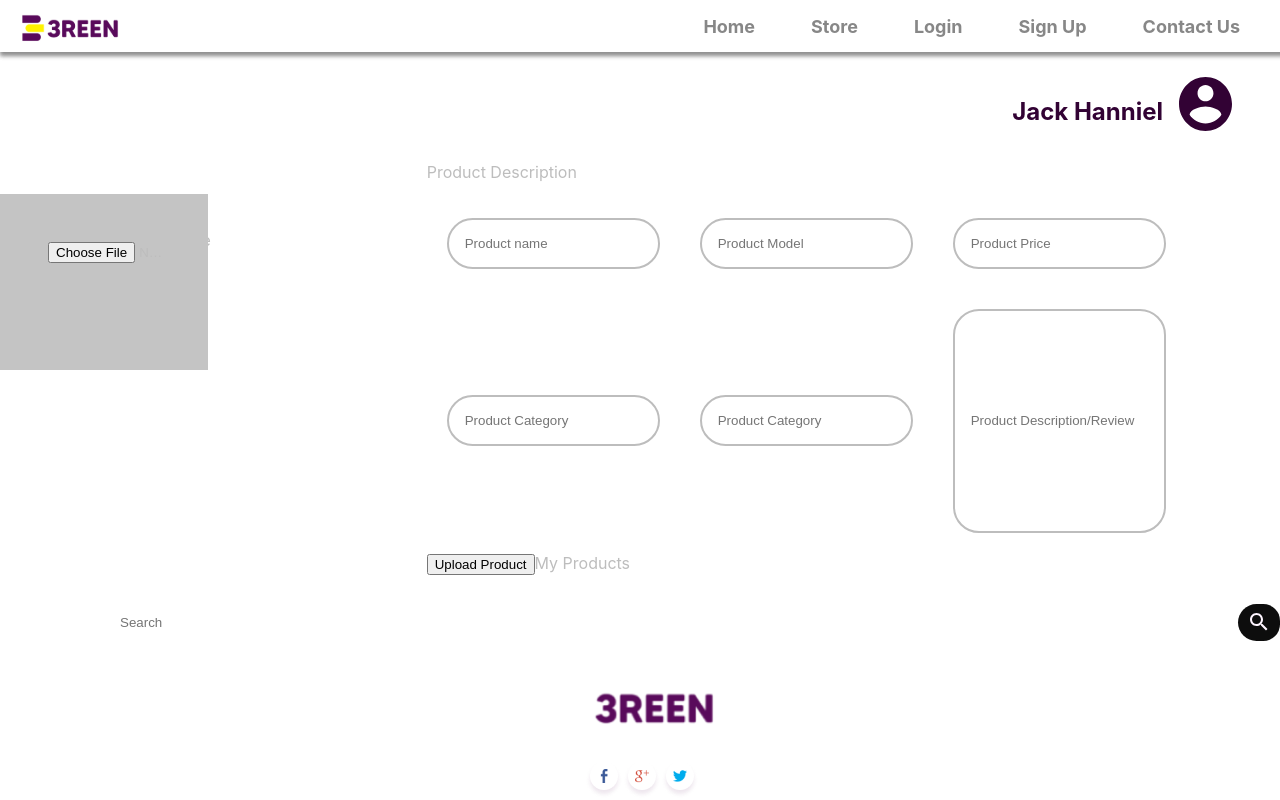
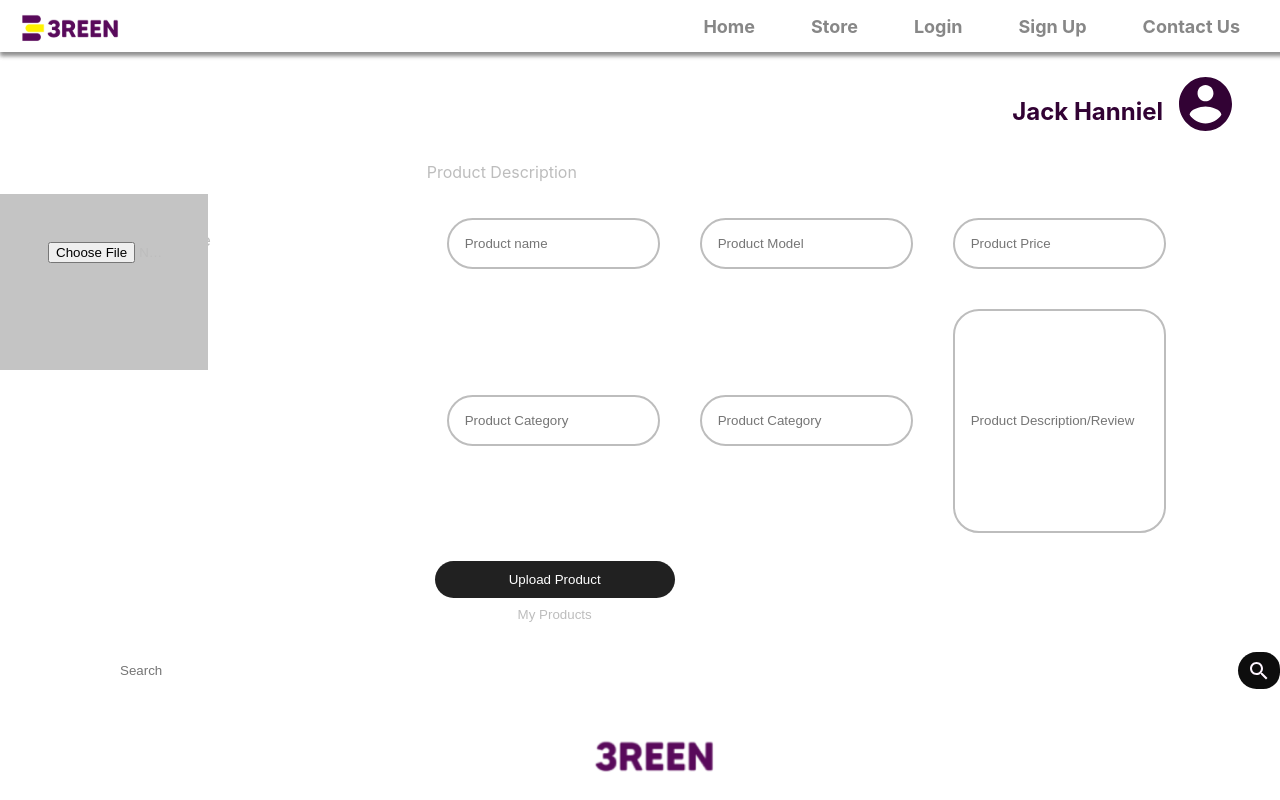
Before and after one commit to rayking12/vendors, a React (Create React App) app: page /productUpload in a window 1280 px wide. Shown: the top 800 px of the page. Built offline with nearby package versions, Linux system fonts and the light colour scheme.

Commit message:
buttonStyling

```diff
--- a/src/component/Uploads/productUpload.jsx
+++ b/src/component/Uploads/productUpload.jsx
@@ -78,8 +78,10 @@ class productUpload extends React.Component {
                   <input type="text" placeholder="Product Category" />
                   <input type="text" placeholder="Product Category" />
                   <input placeholder="Product Description/Review" className='descriptionText' />
-                  <button>Upload Product</button>
-                  <a>My Products</a>
+                  <div className='buttonDiv'>
+                  <button className='button'>Upload Product</button>
+                  <button className='productButton'>My Products</button>
+                  </div>
               </form>
             </div>
           </div>
--- a/src/component/Uploads/products-styled.jsx
+++ b/src/component/Uploads/products-styled.jsx
@@ -59,6 +59,26 @@ const ProductStyled = styled.section`
     padding: 1rem;
     margin: 20px 20px;
   }
+  .buttonDiv {
+    display: flex;
+    flex-direction: column;
+    width: 30%;
+  }
+
+  .button {
+    background: rgba(0, 0, 0, 0.87);
+    border-radius: 50px;
+    border: none;
+    color: white;
+    padding: 0.7rem;
+    margin: 0.5rem;
+  }
+  .productButton {
+    color: #BDBDBD;
+    background: none;
+    border: none;
+    position: sticky;
+  }
   .productForm textarea {
     border: 2px solid #bdbdbd;
     box-sizing: border-box;
@@ -107,6 +127,16 @@ const ProductStyled = styled.section`
       flex-direction: column;
 
     }
+    .button {
+      position: sticky;
+      margin-left: 8.5rem;
+    }
+    .buttonDiv {
+      width: 70%;
+    }
+    .productButton {
+      margin-left: 9rem;
+    }
   }
 `;
 export default ProductStyled;
```
Also changed, not shown: 1 other file (tests, documents, lock files or other folders).
